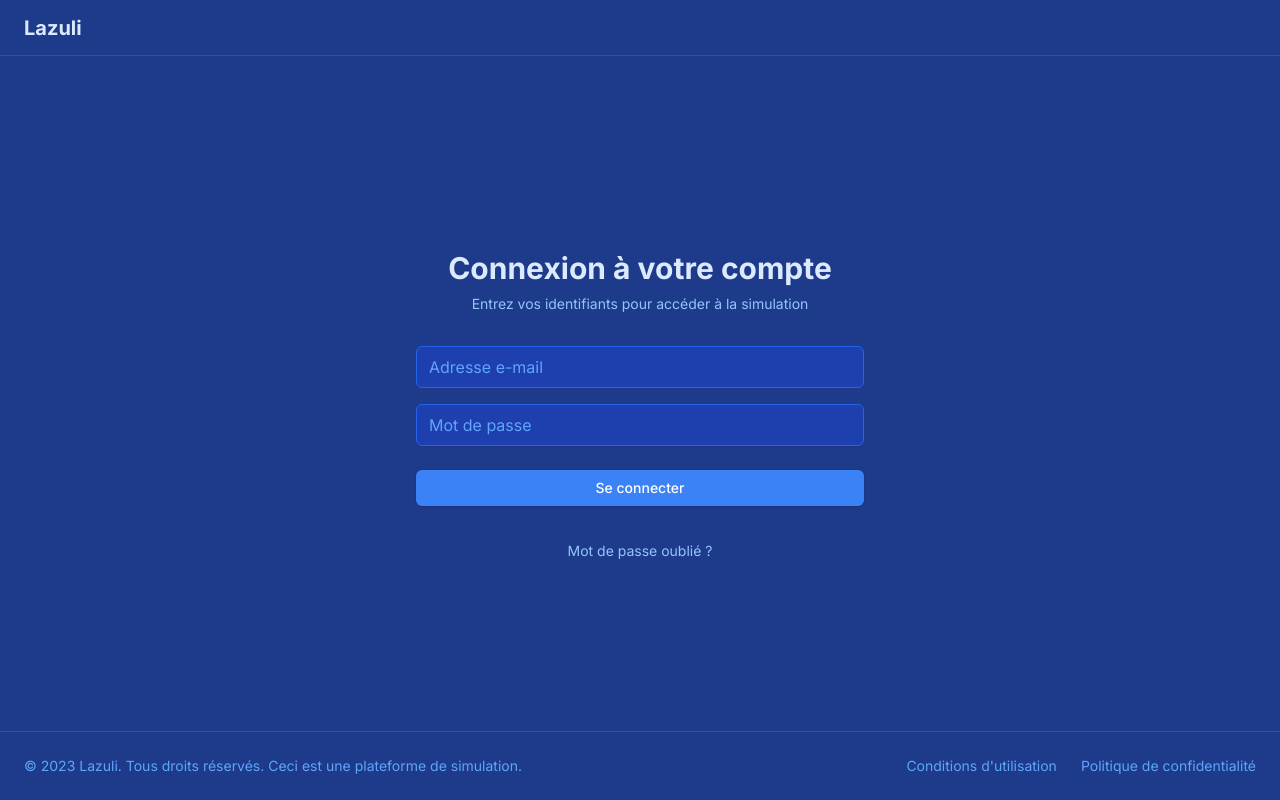
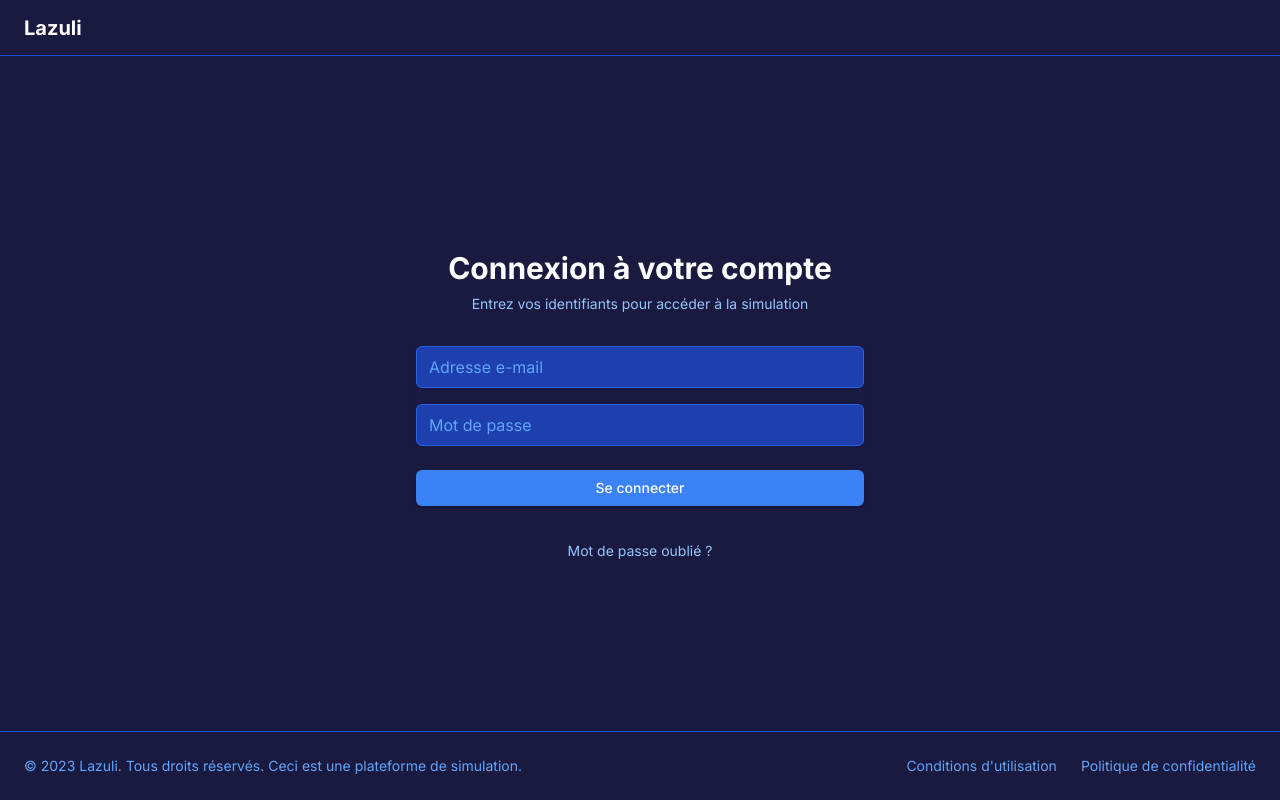
Before and after one commit to BdeB-Org/projet-de-session-equipe-ishowcode, a Next.js app in the folder lazuli/: page /login in a window 1280 px wide. Built offline with nearby package versions, Linux system fonts and the light colour scheme.

Commit message:
Ajout du schéma bd et petite modification sur la page login

```diff
--- a/lazuli/app/login/page.tsx
+++ b/lazuli/app/login/page.tsx
@@ -5,7 +5,7 @@ import Link from "next/link"
 
 export default function LoginPage() {
   return (
-    <div className="flex flex-col min-h-screen bg-blue-900 text-blue-100">
+    <div className="flex flex-col min-h-screen bg-[#1a1a40] text-white">
       <header className="px-4 lg:px-6 h-14 flex items-center border-b border-blue-700">
         <Link className="flex items-center justify-center" href="/">
           <span className="font-bold text-xl">Lazuli</span>
@@ -52,9 +52,10 @@ export default function LoginPage() {
             </div>
 
             <div>
-              <Button type="submit" className="w-full bg-blue-500 text-white hover:bg-blue-600">
-                Se connecter
-              </Button>
+              <Link href="/Dashboard">
+                <Button type="submit" className="w-full bg-blue-500 text-white hover:bg-blue-600">
+                    Se connecter</Button>
+              </Link>
             </div>
           </form>
           <div className="text-center">
```
Also changed, not shown: 1 other file (tests, documents, lock files or other folders).
